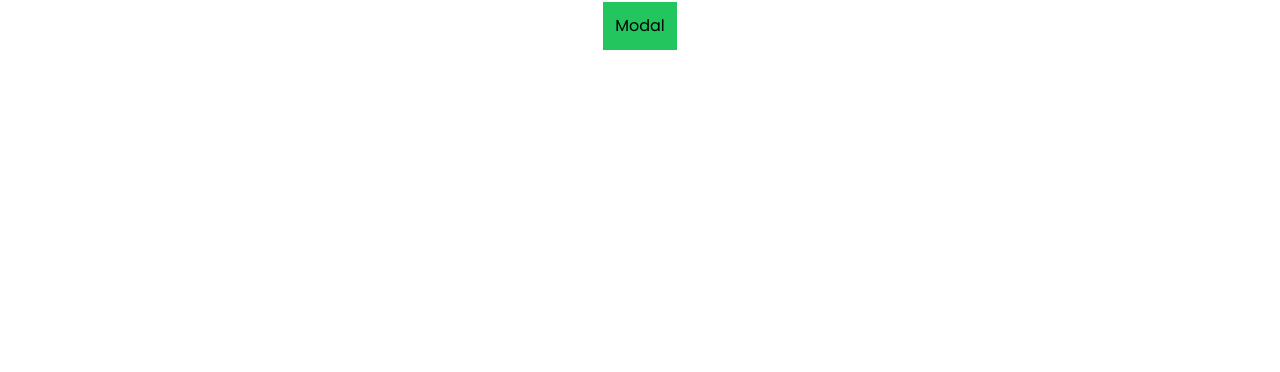
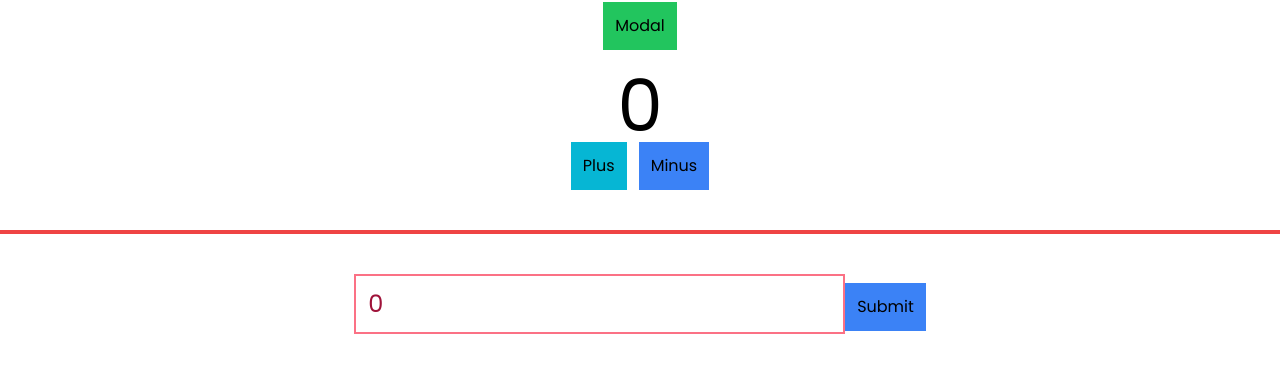
Before and after one commit to topujss/react-practice, a React (Create React App) app: page / in a window 1280 px wide. Shown: the part 388-760 px from the top of the page. Built offline with nearby package versions, Linux system fonts and the light colour scheme; the HTML template or start-up script is replaced by a standard one.

Commit message:
Practice ongoing

```diff
--- a/src/pages/Home/Home.jsx
+++ b/src/pages/Home/Home.jsx
@@ -1,10 +1,26 @@
-import React, { useState } from 'react';
+import React, { useEffect, useState } from 'react';
 import Header from '../../components/Header/Header';
 import Model from '../../components/Modal/Modal';
 import Title from '../../components/Title/Title';
 
 export default function Home() {
   const [modal, setModal] = useState(false);
+
+  const [count, setCount] = useState(0);
+  setTimeout(() => {}, 1000);
+
+  const [age, setAge] = useState(0);
+  const [year, setYear] = useState(null);
+
+  const handleCheckAge = () => {
+    const ageCal = new Date().getFullYear() - age;
+
+    setYear(ageCal);
+  };
+
+  useEffect(() => {
+    console.log(`Effect affecting`);
+  }, [year]);
 
   return (
     <>
@@ -34,6 +50,35 @@ export default function Home() {
         >
           Modal
         </button>
+        <div className="counter mt-5">
+          <h1 className="text-7xl">{count}</h1>
+          <button
+            className="p-3 bg-cyan-500 hover:bg-red-600 hover:text-white transition-all duration-300 mr-3"
+            onClick={() => setCount(count + 1)}
+          >
+            Plus
+          </button>
+          <button
+            className="p-3 bg-blue-500 hover:bg-red-600 hover:text-white transition-all duration-300"
+            onClick={() => setCount(count - 1)}
+          >
+            Minus
+          </button>
+        </div>
+        <hr className="border-red-500 border-2 my-10" />
+        <div className="age-cal my-10">
+          <input
+            type="text"
+            className="p-3 border-2 border-rose-400 text-rose-800 text-2xl"
+            value={age}
+            onChange={(e) => setAge(e.target.value)}
+            placeholder="Age in years please"
+          />
+          <button type="submit" className="p-3 bg-blue-500" onClick={handleCheckAge}>
+            Submit
+          </button>
+          {year && <h1 className="mt-5 text-3xl">Your age is {year} years old.</h1>}
+        </div>
       </section>
     </>
   );
--- a/src/pages/NotFound/NotFound.jsx
+++ b/src/pages/NotFound/NotFound.jsx
@@ -1,10 +1,15 @@
-import React from 'react';
+import { Link } from 'react-router-dom';
+import Title from '../../components/Title/Title';
 
 export default function NotFound() {
   return (
     <>
-      <h1>404 page</h1>
-      <p>Not Found</p>
+      <section className="w-screen h-full mt-64">
+        <Title title="You have land into 404 page" divider={true} />
+        <Link className="text-center block" to="/">
+          Go back home
+        </Link>
+      </section>
     </>
   );
 }
```
